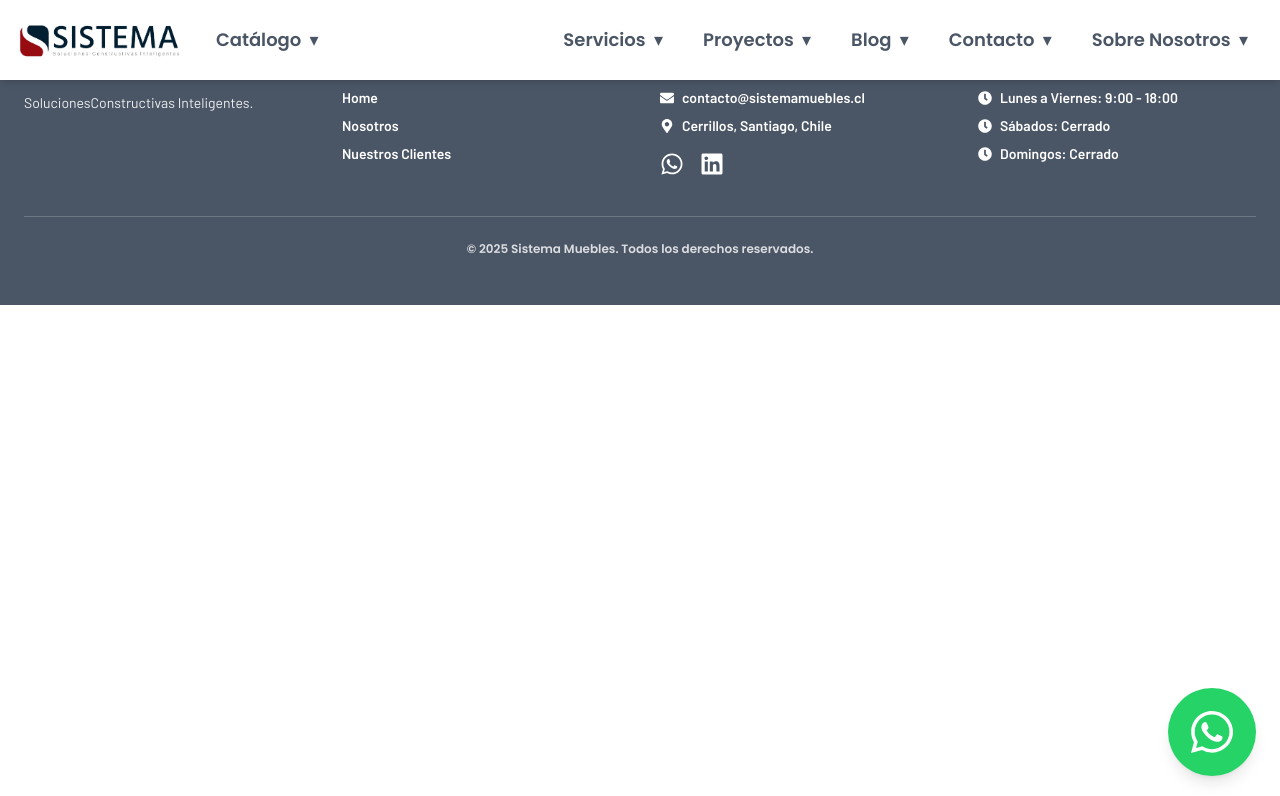
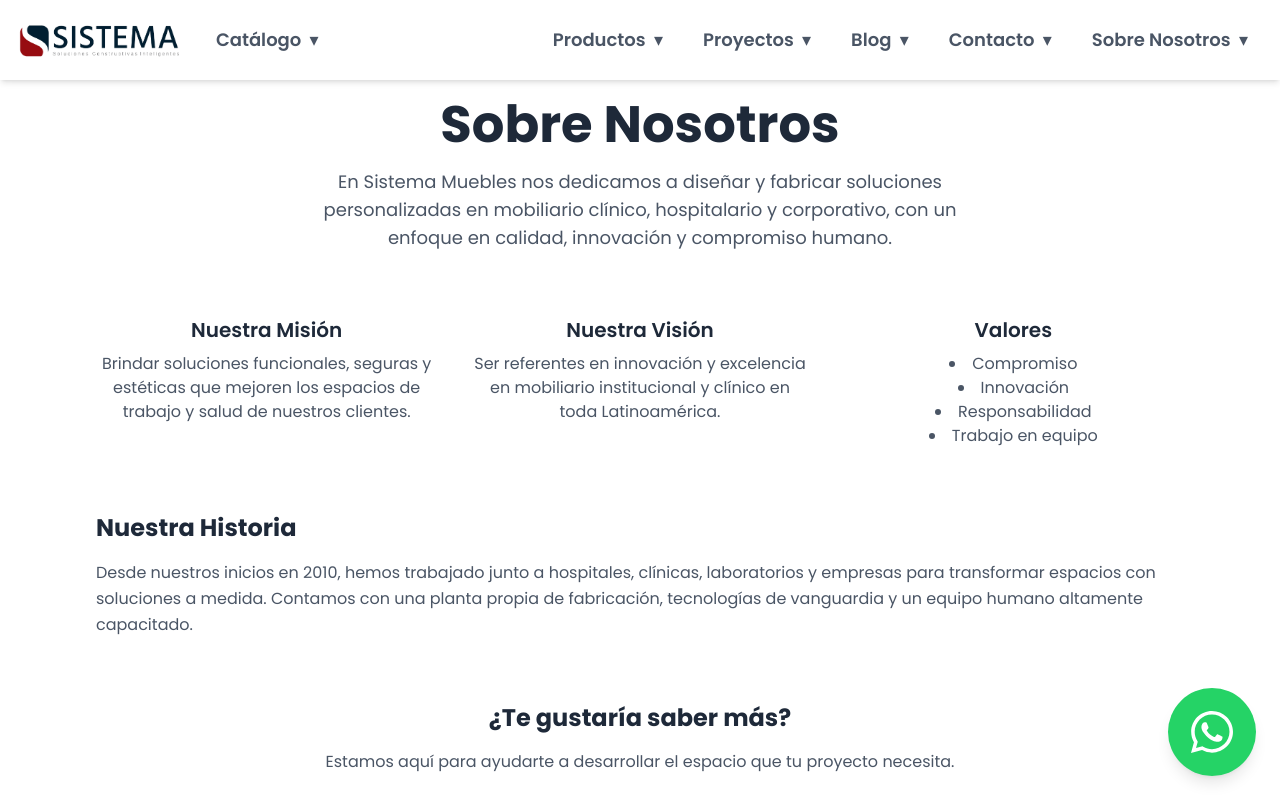
Before and after one commit to Juanith0xx/s_muebles, a React (Vite) app: page /nosotros/equipo in a window 1280 px wide. Shown: the top 796 px of the page. Built offline with nearby package versions, Linux system fonts and the light colour scheme.

Commit message:
update navbar v3

```diff
--- a/src/App.jsx
+++ b/src/App.jsx
@@ -15,6 +15,7 @@ import PHospitalarios from './pages/PHospitalarios';
 import PuertasHPL from './pages/PuertasHPL';
 import PCorporativos from './pages/PCorporativos';
 import ContactForm from './pages/ContactForm';
+import Nosotros from './pages/Nosotros';
 
 function App() {
   const [darkMode, setDarkMode] = useState(() => {
@@ -59,7 +60,9 @@ function App() {
         <Route path="/productos/proyectos_clinicos_hospitalarios" element={<PHospitalarios />} />
         <Route path="/productos/puertas_hpl_marcos_telescopicos" element={<PuertasHPL />} />
         <Route path="/productos/proyectos_int_corporativos" element={<PCorporativos/>} />
-         <Route path="/contacto/contact" element={<ContactForm />} />
+        <Route path="/contacto/contact" element={<ContactForm />} />
+        <Route path="/nosotros/equipo" element={<Nosotros />} />
+
 
 
         </Routes>
--- a/src/components/ClientesEmblematicos.jsx
+++ b/src/components/ClientesEmblematicos.jsx
@@ -26,7 +26,7 @@ const ClientesEmblematicos = () => {
         settings: {
           slidesToShow: 2,
           centerMode: true,
-          centerPadding: "40px",
+          centerPadding: "10px",
         },
       },
     ],
--- a/src/components/Footer.jsx
+++ b/src/components/Footer.jsx
@@ -11,12 +11,12 @@ import { Link as ScrollLink } from "react-scroll";
 const Footer = () => {
   return (
     <footer className="bg-gray-600 text-white py-12 px-4 sm:px-6">
-      <div className="max-w-7xl mx-auto grid grid-cols-1 sm:grid-cols-2 lg:grid-cols-4 gap-10">
+      <div className="max-w-7xl mx-auto grid grid-cols-1 sm:grid-cols-4 lg:grid-cols-4 gap-10">
         {/* Logo y descripción */}
         <div className="text-center sm:text-left text-sm">
           <h1 className="!text-3xl font-bold font-[Poppins] mb-2">Sistema Muebles</h1>
           <p className="text-white/90 leading-relaxed font-[Barlow]">
-            SolucionesConstructivas Inteligentes.
+            Soluciones Constructivas Inteligentes.
           </p>
         </div>
 
--- a/src/components/Home.jsx
+++ b/src/components/Home.jsx
@@ -54,7 +54,6 @@ const Home = () => {
                 alt={`Slide ${index + 1}`}
                 className="w-full h-full object-cover object-center transition-all duration-700"
               />
-              <div className="absolute inset-0 bg-black/30 z-10" />
               <div className="absolute bottom-6 left-1/2 transform -translate-x-1/2 z-20 px-4">
                 <div className="flex items-center justify-center gap-2 sm:gap-3 bg-[#970C10] hover:bg-red-600 text-white px-4 py-2 sm:px-6 sm:py-2 rounded-full font-semibold text-xs sm:text-sm md:text-base transition duration-300 shadow-lg border border-white max-w-xs mx-auto">
                   <span className="whitespace-pre-line leading-tight text-center">
--- a/src/components/Navbar.jsx
+++ b/src/components/Navbar.jsx
@@ -26,18 +26,19 @@ const Navbar = () => {
       ],
     },
     {
-      label: "Servicios",
+      label: "Productos",
       items: [
-        ["/servicios/hospitales", "Soluciones para Hospitales"],
-        ["/servicios/clinicas", "Clínicas y Laboratorios"],
-        ["/servicios/corporativos", "Espacios Corporativos"],
+        ["/producto/hospitalario", "Hospitales"],
+        ["/producto/puertas_hpl_marcos", "Puertas HPL y Marcos"],
+        ["/producto/interiorismo", "Interiorismo"],
+        ["/productos/integrales", "integrales"],
+        ["/productos/residenciales_hoteles", "Residenciales y Hoteles"],
       ],
     },
     {
       label: "Proyectos",
       items: [
-        ["/proyectos/galeria", "Galería de Proyectos"],
-        ["/proyectos/exitos", "Casos de Éxito"],
+        ["/proyectos/emblematicos", "Proyectos Emblematicos"],
       ],
     },
     {
@@ -163,7 +164,7 @@ const Navbar = () => {
 
       {/* Sidebar móvil con animaciones y scroll */}
       <div
-        className={`fixed top-0 right-0 h-screen w-64 bg-[#142063] z-50 shadow-lg transform transition-all duration-500 ease-in-out ${
+        className={`fixed top-0 right-0 h-screen w-64 bg-[#970C10] z-50 shadow-lg transform transition-all duration-500 ease-in-out ${
           menuOpen ? "translate-x-0 opacity-100" : "translate-x-full opacity-0"
         } overflow-y-auto`}
       >
--- /dev/null
+++ b/src/pages/Nosotros.jsx
@@ -0,0 +1,110 @@
+const Nosotros = () => {
+  return (
+    <div className="min-h-screen pt-24 px-6 sm:px-12 lg:px-24 max-w-7xl mx-auto space-y-16 text-gray-800">
+      {/* 1. Título principal */}
+      <section className="text-center">
+        <h1 className="text-4xl font-bold mb-4">Sobre Nosotros</h1>
+        <p className="text-lg text-gray-600 max-w-2xl mx-auto">
+          En Sistema Muebles nos dedicamos a diseñar y fabricar soluciones personalizadas en mobiliario clínico, hospitalario y corporativo, con un enfoque en calidad, innovación y compromiso humano.
+        </p>
+      </section>
+
+      {/* 2. Misión, Visión y Valores */}
+      <section className="grid grid-cols-1 md:grid-cols-3 gap-8 text-center">
+        <div>
+          <h3 className="text-xl font-semibold mb-2">Nuestra Misión</h3>
+          <p className="text-gray-600">Brindar soluciones funcionales, seguras y estéticas que mejoren los espacios de trabajo y salud de nuestros clientes.</p>
+        </div>
+        <div>
+          <h3 className="text-xl font-semibold mb-2">Nuestra Visión</h3>
+          <p className="text-gray-600">Ser referentes en innovación y excelencia en mobiliario institucional y clínico en toda Latinoamérica.</p>
+        </div>
+        <div>
+          <h3 className="text-xl font-semibold mb-2">Valores</h3>
+          <ul className="text-gray-600 list-disc list-inside">
+            <li>Compromiso</li>
+            <li>Innovación</li>
+            <li>Responsabilidad</li>
+            <li>Trabajo en equipo</li>
+          </ul>
+        </div>
+      </section>
+
+      {/* 3. Historia o Trayectoria */}
+      <section>
+        <h2 className="text-2xl font-bold mb-4">Nuestra Historia</h2>
+        <p className="text-gray-600 leading-relaxed">
+          Desde nuestros inicios en 2010, hemos trabajado junto a hospitales, clínicas, laboratorios y empresas para transformar espacios con soluciones a medida. Contamos con una planta propia de fabricación, tecnologías de vanguardia y un equipo humano altamente capacitado.
+        </p>
+      </section>
+
+      {/* 4. Equipo humano */}
+      {/*
+      <section>
+        <h2 className="text-2xl font-bold mb-8 text-center">Conoce a Nuestro Equipo</h2>
+        <div className="grid grid-cols-1 sm:grid-cols-2 md:grid-cols-3 gap-10">
+
+          <div className="text-center">
+            <img
+              src="/img/equipo/juan.webp"
+              alt="Juan Estay"
+              className="w-36 h-36 mx-auto rounded-full object-cover border-4 border-[#142063] mb-4"
+            />
+            <h3 className="font-semibold text-lg">Juan Estay</h3>
+            <p className="text-sm text-gray-500">Director de Proyectos</p>
+            <p className="text-sm text-gray-600 mt-2">Especialista en desarrollo y gestión de soluciones hospitalarias personalizadas.</p>
+          </div>
+
+          <div className="text-center">
+            <img
+              src="/img/equipo/juan.webp"
+              alt="Juan Estay"
+              className="w-36 h-36 mx-auto rounded-full object-cover border-4 border-[#142063] mb-4"
+            />
+            <h3 className="font-semibold text-lg">Juan Estay</h3>
+            <p className="text-sm text-gray-500">Director de Proyectos</p>
+            <p className="text-sm text-gray-600 mt-2">Especialista en desarrollo y gestión de soluciones hospitalarias personalizadas.</p>
+          </div>
+
+          <div className="text-center">
+            <img
+              src="/img/equipo/juan.webp"
+              alt="Juan Estay"
+              className="w-36 h-36 mx-auto rounded-full object-cover border-4 border-[#142063] mb-4"
+            />
+            <h3 className="font-semibold text-lg">Juan Estay</h3>
+            <p className="text-sm text-gray-500">Director de Proyectos</p>
+            <p className="text-sm text-gray-600 mt-2">Especialista en desarrollo y gestión de soluciones hospitalarias personalizadas.</p>
+          </div>
+
+          <div className="text-center">
+            <img
+              src="/img/equipo/juan.webp"
+              alt="Juan Estay"
+              className="w-36 h-36 mx-auto rounded-full object-cover border-4 border-[#142063] mb-4"
+            />
+            <h3 className="font-semibold text-lg">Juan Estay</h3>
+            <p className="text-sm text-gray-500">Director de Proyectos</p>
+            <p className="text-sm text-gray-600 mt-2">Especialista en desarrollo y gestión de soluciones hospitalarias personalizadas.</p>
+          </div>
+        </div>
+
+
+      </section> */}
+
+      {/* 5. CTA o contacto (opcional) */}
+      <section className="text-center mt-16 pb-8">
+        <h2 className="text-2xl font-bold mb-4">¿Te gustaría saber más?</h2>
+        <p className="mb-6 text-gray-600">Estamos aquí para ayudarte a desarrollar el espacio que tu proyecto necesita.</p>
+        <a
+          href="/contacto/contact"
+          className="inline-block bg-[#142063] text-white px-6 py-3 rounded-md hover:bg-[#1f2b8d] transition"
+        >
+          Contáctanos
+        </a>
+      </section>
+    </div>
+  );
+};
+
+export default Nosotros;
```
